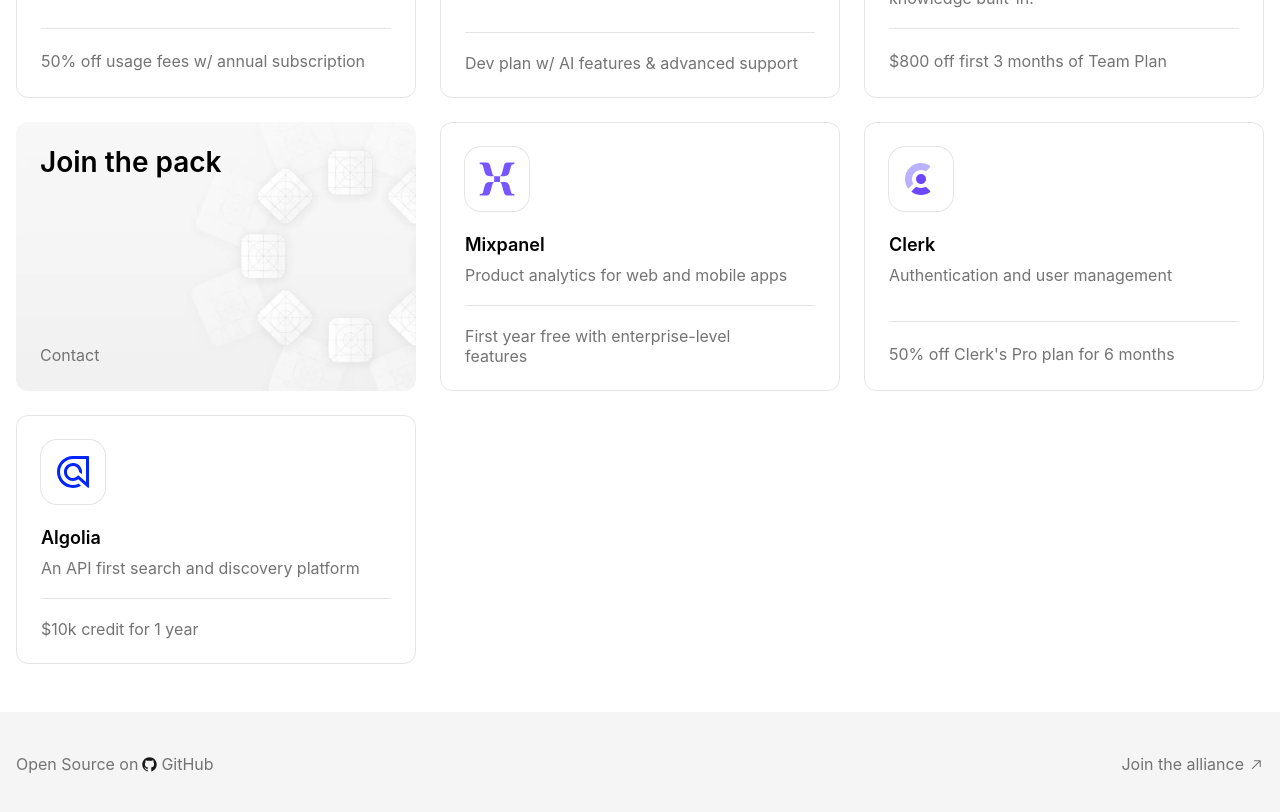
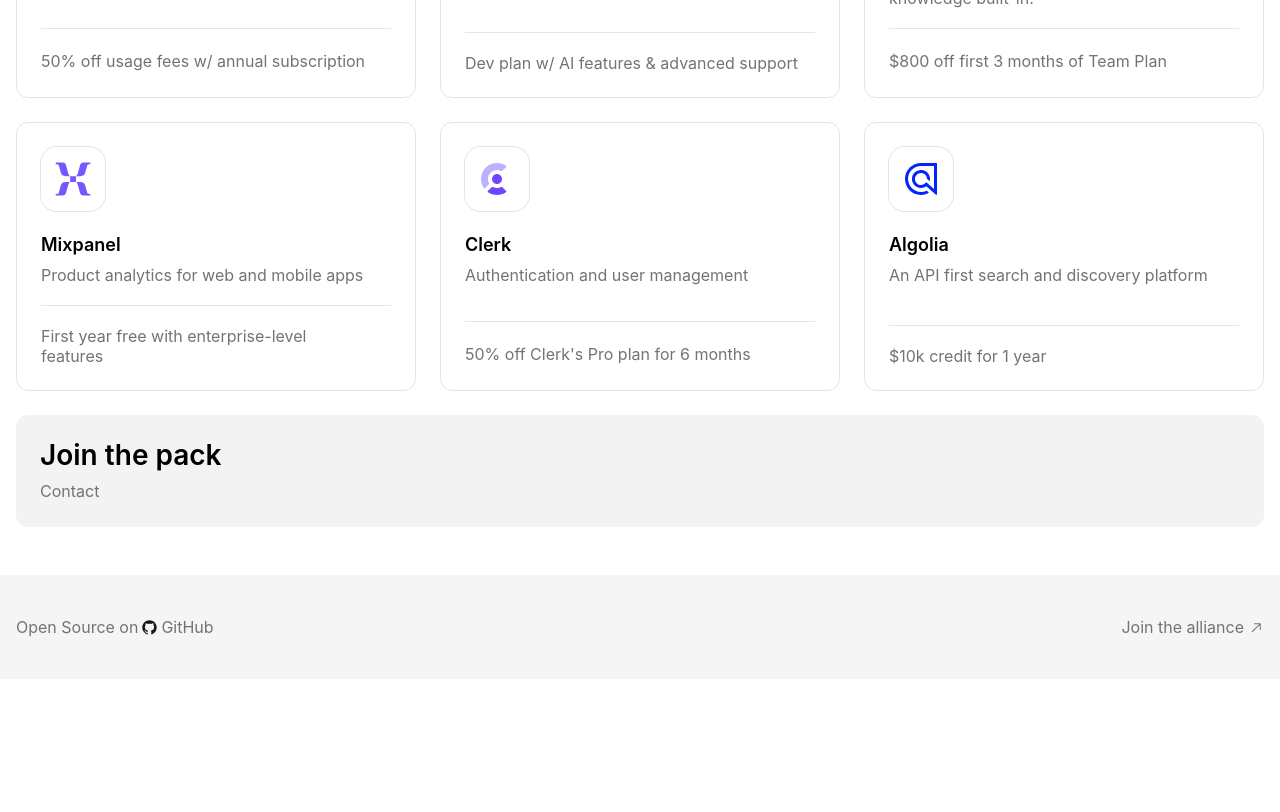
Before and after one commit to jamdotdev/dev-starter-pack, a Next.js app: page / in a window 1280 px wide. Shown: the part 1260-2072 px from the top of the page. After the commit the page ends 1939 px from the top, so only its background shows below. Built offline with nearby package versions, Linux system fonts and the light colour scheme.

Commit message:
fix: expand "Join The Pack" banner to take full width

```diff
--- a/app/utils/tools-list.tsx
+++ b/app/utils/tools-list.tsx
@@ -114,17 +114,6 @@
     category: "Write code",
   },
   {
-    customComponent: (
-      <Banner
-        title="Join the pack"
-        url="https://8wvzuv0oszm.typeform.com/apply-devpack"
-        buttonText="Contact"
-        backgroundImage="/join-the-pack.webp"
-      />
-    ),
-    id: "1",
-  },
-  {
     title: "Mixpanel",
     description: "Product analytics for web and mobile apps",
     offer: "First year free with enterprise-level features",
@@ -152,6 +141,17 @@
     details: "",
     icon: <Algolia />,
     category: "Connect code",
+  },
+  {
+    customComponent: (
+      <Banner
+        title="Join the pack"
+        url="https://8wvzuv0oszm.typeform.com/apply-devpack"
+        buttonText="Contact"
+        fullWidth={true}
+      />
+    ),
+    id: "1",
   },
 ];
 
--- a/components/ui/banner.tsx
+++ b/components/ui/banner.tsx
@@ -1,8 +1,11 @@
+import { cn } from "@/lib/utils";
+
 interface BannerProps {
   url: string;
   title: string;
   buttonText: string;
-  backgroundImage: string;
+  backgroundImage?: string;
+  fullWidth?: boolean;
 }
 
 const Banner = (props: BannerProps) => {
@@ -13,9 +16,16 @@
       onClick={() => {
         window.open(props.url, "_blank", "noopener,noreferrer");
       }}
-      className="bg-[#F3F3F3] w-full p-6 rounded-xl flex flex-col flex-1 justify-between"
+      className={cn(
+        "bg-[#F3F3F3] w-full p-6 rounded-xl flex flex-col flex-1 justify-between",
+        {
+          "col-span-1 md:col-span-2 lg:col-span-3": props.fullWidth,
+        }
+      )}
       style={{
-        background: `url(${props.backgroundImage}) center center / cover no-repeat`,
+        ...(props.backgroundImage && {
+          background: `url(${props.backgroundImage}) center center / cover no-repeat`,
+        }),
       }}
     >
       <h3 className="text-[28px] mb-2">{props.title}</h3>
```
